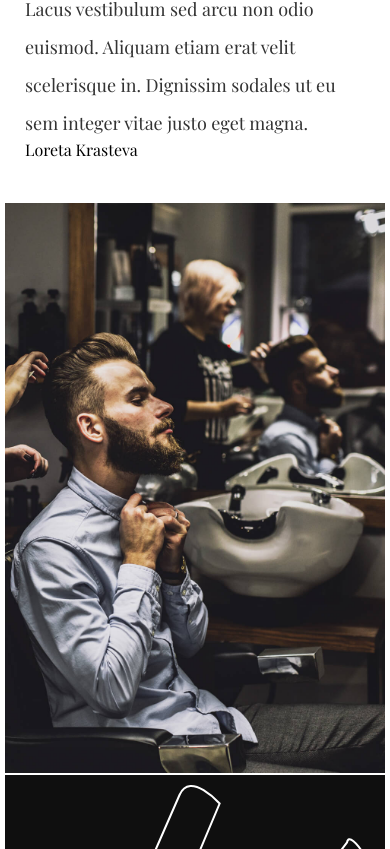
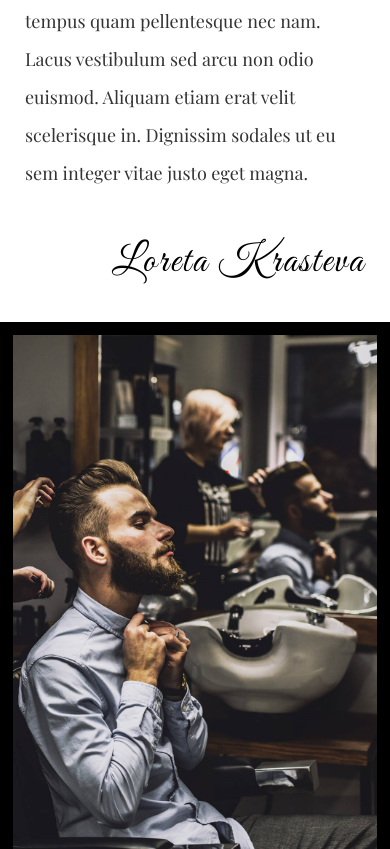
Before and after one commit to loretta-arineva/Figaro, a React (Create React App) app: page / in a window 390 px wide. Shown: the part 3395-4244 px from the top of the page. Built offline with nearby package versions, Linux system fonts and the light colour scheme.

Commit message:
Styled mobile gallery

```diff
--- a/public/index.html
+++ b/public/index.html
@@ -17,6 +17,8 @@
         href="https://fonts.gstatic.com">
   <link href="https://fonts.googleapis.com/css2?family=Lato:wght@100;300;400&family=Playfair+Display&display=swap"
         rel="stylesheet">
+        <link rel="preconnect" href="https://fonts.gstatic.com">
+<link href="https://fonts.googleapis.com/css2?family=Great+Vibes&display=swap" rel="stylesheet">
   <meta name="description"
         content="Web site created using create-react-app" />
   <link rel="apple-touch-icon"
--- a/src/assets/scss/1-helpers/_variables.scss
+++ b/src/assets/scss/1-helpers/_variables.scss
@@ -16,6 +16,8 @@ $textPrimaryColor: rgb(51, 51, 51); // Shade of black
 
 // Gallery
 $cardBg: rgb(15, 15, 15); // Plain card background color
+$galleryBg: black;
+$galleryTitle: rgba(255, 255, 255, 0.8);
 
 // Services
 $paraGrey: rgb(138, 138, 138); // Grey paragraph color
--- a/src/assets/scss/3-basics/_typography.scss
+++ b/src/assets/scss/3-basics/_typography.scss
@@ -30,6 +30,10 @@ h3 {
     line-height: 20px;
 }
 
+.signature-wrapper {
+    font-family: 'Great Vibes', cursive;
+}
+
 // PRODUCTS & WEEK DAYS
 .lato-title, .week-days {
     font-family: Lato, sans-serif;
--- a/src/assets/scss/5-modules/_imageGalleryCard.scss
+++ b/src/assets/scss/5-modules/_imageGalleryCard.scss
@@ -1,7 +1,7 @@
 .image-card img {
     width: 100%;
     background-position: 50% 50%;
-    background-size: cover;
-    background-repeat: no-repeat;
-    cursor: pointer;
+    background-size    : cover;
+    background-repeat  : no-repeat;
+    cursor             : pointer;
 }
--- a/src/assets/scss/5-modules/_plainGalleryCard.scss
+++ b/src/assets/scss/5-modules/_plainGalleryCard.scss
@@ -1,3 +1,20 @@
 .gallery-card {
     background-color: $cardBg;
+    padding: 40px;
+    @include flexItem(center, center) ;
+    flex-direction: column;
+    height: 420px;
+
+    img {
+        width              : 148px;
+        height             : 148px;
+    }
+
+    .product-title {
+        margin: 25px 0;
+        font-size: 22px;
+        font-weight: 300;
+        letter-spacing: 5px;
+        color    : $galleryTitle;
+    }
 }
--- a/src/assets/scss/6-pages/_about.scss
+++ b/src/assets/scss/6-pages/_about.scss
@@ -6,5 +6,22 @@
             line-height: 38px;
             color: $textPrimaryColor;
         }
+
+        .about-paragraph-1 {
+            margin-bottom: 50px;
+        }
+
+        .text-underline {
+            text-decoration: underline;
+        }
+
+    }
+
+    .signature-wrapper {
+        margin: 50px 0 0;
+        font-size: 40px;
+        line-height: 40px;
+        letter-spacing: 2px;
+        text-align: right;
     }
 }
--- a/src/assets/scss/6-pages/_gallery.scss
+++ b/src/assets/scss/6-pages/_gallery.scss
@@ -1,8 +1,24 @@
 #gallery {
-    padding: 5px;
-    .product-title {
-        font-size: 22px;
+    padding         : 13px;
+    background-color: $galleryBg;
+
+
+    .gallery-grid {
+        display               : -ms-grid;
+        display               : grid;
+        -webkit-box-orient    : vertical;
+        -webkit-box-direction : normal;
+        -webkit-flex-direction: column;
+        -ms-flex-direction    : column;
+        flex-direction        : column;
+        grid-column-gap       : 16px;
+        grid-row-gap          : 16px;
+        -ms-grid-columns      : 1fr;
+        grid-template-columns : 1fr;
+        -ms-grid-rows         : auto auto auto auto auto auto auto auto;
+        grid-template-rows    : auto auto auto auto auto auto auto auto;
+        max-width             : 1400px;
+        grid-gap              : 25px
     }
 
-
 }
--- /dev/null
+++ b/src/assets/scss/7-queries/_mediaQueries.scss
@@ -0,0 +1,18 @@
+@media screen and (min-width: 480px) {
+    #hero {
+        justify-content: flex-end;
+        -webkit-justify-content: flex-end;
+    }
+
+    h2 {
+        font-size: 42px;
+    }
+    #about {
+        .about-text {
+            p {
+            font-size: 22px;
+        }
+
+        }
+    }
+}
--- a/src/assets/scss/main.scss
+++ b/src/assets/scss/main.scss
@@ -4,6 +4,7 @@
 @import '1-helpers/_variables';
 @import '1-helpers/_functions';
 @import '1-helpers/_mixins';
+
 
 // 2 - TOOLS
 @import '2-tools/_reset';
@@ -33,3 +34,7 @@
 @import '6-pages/_gallery';
 @import '6-pages/_services';
 @import '6-pages/_footer';
+
+
+//  7 - QUERIES
+@import '7-queries/_mediaQueries';
--- a/src/pages/containers/About.js
+++ b/src/pages/containers/About.js
@@ -6,8 +6,8 @@ const About = () => {
             <h3>Our story</h3>
             <h2>About us</h2>
             <div className="about-text">
-                <p>Lorem ipsum dolor sit amet, consectetur adipiscing elit, sed do eiusmod tempor incididunt ut labore et dolore magna aliqua. Risus pretium quam vulputate dignissim suspendisse in est ante. <em>Amet venenatis urna cursus eget nunc scelerisque viverra.</em> Auctor neque vitae tempus quam pellentesque nec nam. Lacus vestibulum sed arcu non odio euismod. Aliquam etiam erat velit.</p>
-                <p className="about-paragraph-2"><span class="text-span">Lorem ipsum dolor sit amet, consectetur adipiscing elit, sed do eiusmod tempor incididunt ut labore et dolore magna aliqua.</span> Risus pretium quam vulputate dignissim suspendisse in est ante. Amet venenatis urna cursus eget nunc scelerisque viverra. <strong>Auctor neque vitae tempus quam pellentesque nec nam.</strong> Lacus vestibulum sed arcu non odio euismod. Aliquam etiam erat velit scelerisque in. Dignissim sodales ut eu sem integer vitae justo eget magna. </p>
+                <p className="about-paragraph-1">Lorem ipsum dolor sit amet, consectetur adipiscing elit, sed do eiusmod tempor incididunt ut labore et dolore magna aliqua. Risus pretium quam vulputate dignissim suspendisse in est ante. <em>Amet venenatis urna cursus eget nunc scelerisque viverra.</em> Auctor neque vitae tempus quam pellentesque nec nam. Lacus vestibulum sed arcu non odio euismod. Aliquam etiam erat velit.</p>
+                <p className="about-paragraph-2"><span class="text-underline">Lorem ipsum dolor sit amet, consectetur adipiscing elit, sed do eiusmod tempor incididunt ut labore et dolore magna aliqua.</span> Risus pretium quam vulputate dignissim suspendisse in est ante. Amet venenatis urna cursus eget nunc scelerisque viverra. <strong>Auctor neque vitae tempus quam pellentesque nec nam.</strong> Lacus vestibulum sed arcu non odio euismod. Aliquam etiam erat velit scelerisque in. Dignissim sodales ut eu sem integer vitae justo eget magna. </p>
             </div>
             <div className="signature-wrapper">
                 <p>Loreta Krasteva</p>
```
